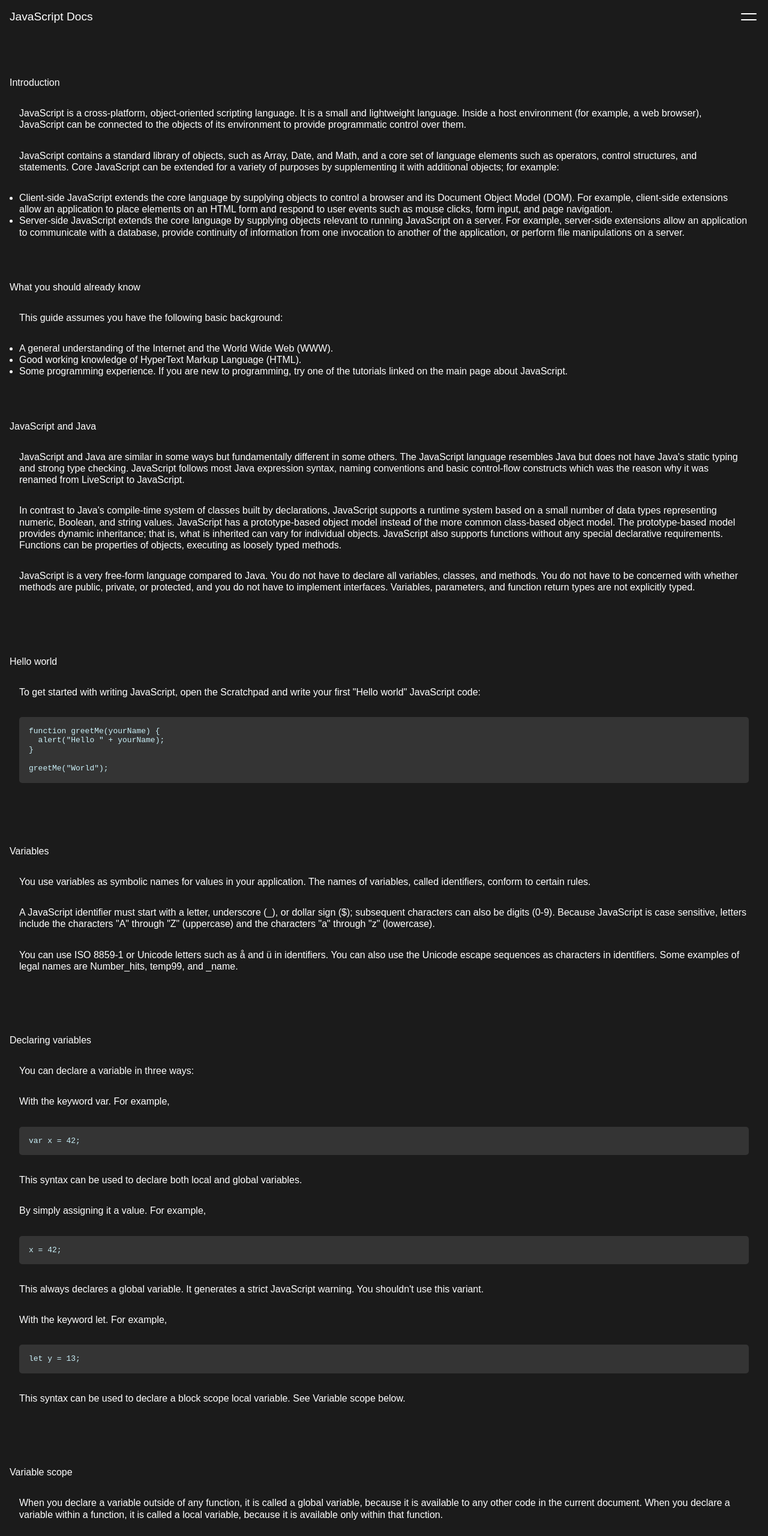
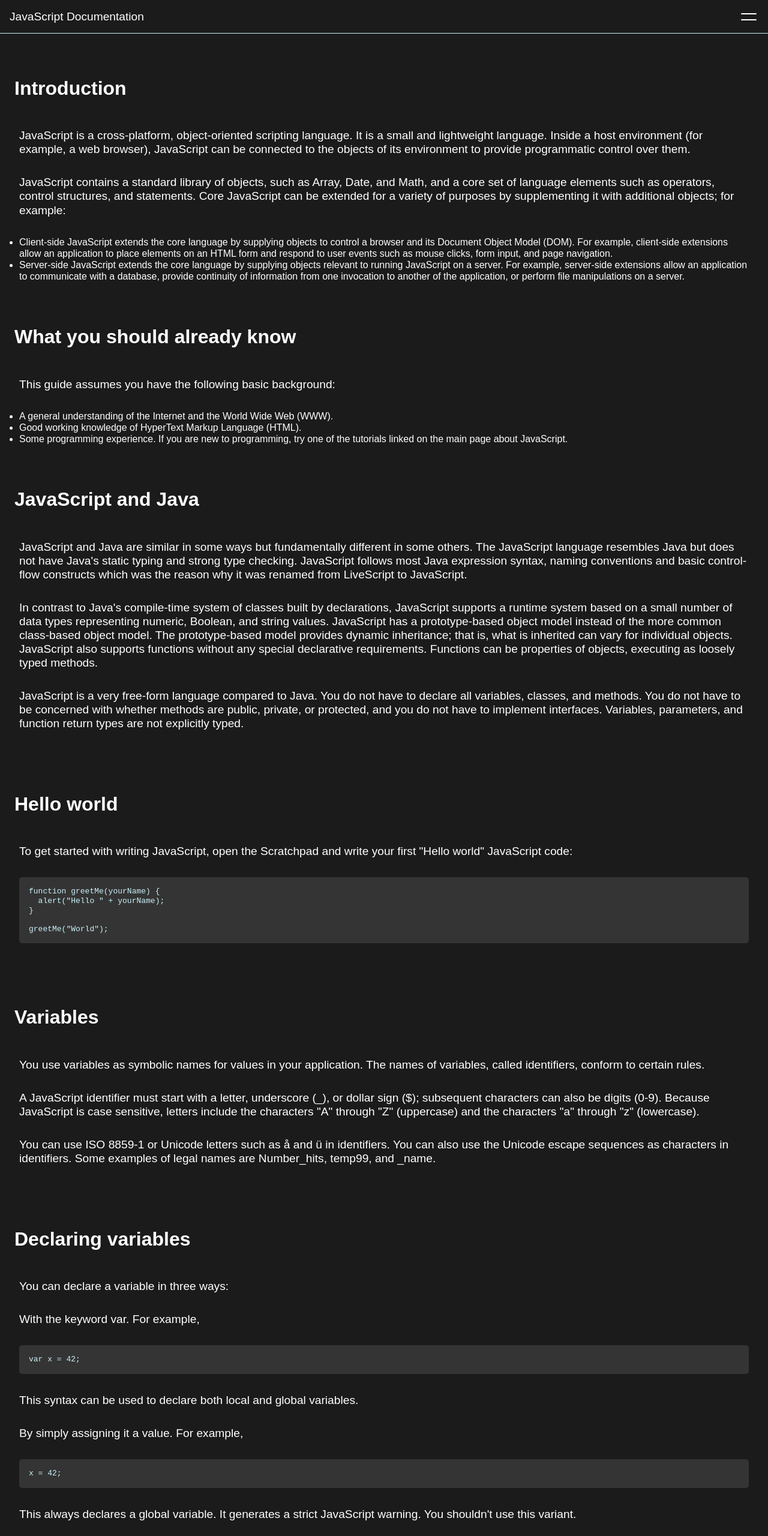
Before and after one commit to marioAmauta/javascript-documentation, a plain HTML site: page index.html in a window 1280 px wide. Shown: the top 2560 px of the page at 60% size. Drawn offline with Linux system fonts and the light colour scheme.

Commit message:
Put titles in h2 tags and change some styles

```diff
--- a/index.html
+++ b/index.html
@@ -98,7 +98,7 @@
     </nav>
     <nav id="mobile-navbar">
       <header>
-        <a href="#">JavaScript Docs</a>
+        <a href="#">JavaScript Documentation</a>
       </header>
       <div id="navbar-links">
         <a
@@ -179,7 +179,9 @@
         class="main-section"
         id="Introduction"
       >
-        <header>Introduction</header>
+        <header>
+          <h2>Introduction</h2>
+        </header>
         <article>
           <p>
             JavaScript is a cross-platform, object-oriented scripting language. It is a small and lightweight language.
@@ -210,7 +212,9 @@
         class="main-section"
         id="What_you_should_already_know"
       >
-        <header>What you should already know</header>
+        <header>
+          <h2>What you should already know</h2>
+        </header>
         <article>
           <p>This guide assumes you have the following basic background:</p>
           <ul>
@@ -227,7 +231,9 @@
         class="main-section"
         id="JavaScript_and_Java"
       >
-        <header>JavaScript and Java</header>
+        <header>
+          <h2>JavaScript and Java</h2>
+        </header>
         <article>
           <p>
             JavaScript and Java are similar in some ways but fundamentally different in some others. The JavaScript
@@ -255,7 +261,9 @@
         class="main-section"
         id="Hello_world"
       >
-        <header>Hello world</header>
+        <header>
+          <h2>Hello world</h2>
+        </header>
         <article>
           <p>
             To get started with writing JavaScript, open the Scratchpad and write your first "Hello world" JavaScript
@@ -276,7 +284,9 @@ greetMe("World");</pre
         class="main-section"
         id="Variables"
       >
-        <header>Variables</header>
+        <header>
+          <h2>Variables</h2>
+        </header>
         <article>
           <p>
             You use variables as symbolic names for values in your application. The names of variables, called
@@ -298,7 +308,9 @@ greetMe("World");</pre
         class="main-section"
         id="Declaring_variables"
       >
-        <header>Declaring variables</header>
+        <header>
+          <h2>Declaring variables</h2>
+        </header>
         <article>
           <p>You can declare a variable in three ways:</p>
           <p>With the keyword var. For example,</p>
@@ -325,7 +337,9 @@ greetMe("World");</pre
         class="main-section"
         id="Variable_scope"
       >
-        <header>Variable scope</header>
+        <header>
+          <h2>Variable scope</h2>
+        </header>
         <article>
           <p>
             When you declare a variable outside of any function, it is called a global variable, because it is available
@@ -363,7 +377,9 @@ console.log(y); // ReferenceError: y is not defined</pre
         class="main-section"
         id="Global_variables"
       >
-        <header>Global variables</header>
+        <header>
+          <h2>Global variables</h2>
+        </header>
         <article>
           <p>
             Global variables are in fact properties of the global object. In web pages the global object is window, so
@@ -380,7 +396,9 @@ console.log(y); // ReferenceError: y is not defined</pre
         class="main-section"
         id="Constants"
       >
-        <header>Constants</header>
+        <header>
+          <h2>Constants</h2>
+        </header>
         <article>
           <p>
             You can create a read-only, named constant with the const keyword. The syntax of a constant identifier is
@@ -429,7 +447,9 @@ MY_OBJECT.key = "otherValue";</pre
         class="main-section"
         id="Data_types"
       >
-        <header>Data types</header>
+        <header>
+          <h2>Data types</h2>
+        </header>
         <article>
           <p>The latest ECMAScript standard defines seven data types:</p>
           <ul>
@@ -458,7 +478,9 @@ MY_OBJECT.key = "otherValue";</pre
         class="main-section"
         id="if..._else_statement"
       >
-        <header>if... else statement</header>
+        <header>
+          <h2>if... else statement</h2>
+        </header>
         <article>
           <p>
             Use the if statement to execute a statement if a logical condition is true. Use the optional else clause to
@@ -539,7 +561,9 @@ if ((x = y)) {
         class="main-section"
         id="While_statement"
       >
-        <header>While statement</header>
+        <header>
+          <h2>While statement</h2>
+        </header>
         <article>
           <p>
             A while statement executes its statements as long as a specified condition evaluates to true. A while
@@ -587,7 +611,9 @@ while (n < 3) {
         class="main-section"
         id="Function_declarations"
       >
-        <header>Function declarations</header>
+        <header>
+          <h2>Function declarations</h2>
+        </header>
         <article>
           <p>
             A function definition (also called a function declaration, or function statement) consists of the function
@@ -620,7 +646,9 @@ function square(number) {
         class="main-section"
         id="Reference"
       >
-        <header>Reference</header>
+        <header>
+          <h2>Reference</h2>
+        </header>
         <article>
           <ul>
             <li>
--- a/styles.css
+++ b/styles.css
@@ -19,6 +19,7 @@ html {
   box-sizing: inherit;
   margin: 0;
   padding: 0;
+  /* outline: 1px solid white; */
 }
 
 body {
@@ -93,6 +94,7 @@ a {
   height: var(--mobile-navbar-height);
   background-color: #1b1b1b;
   color: white;
+  border-bottom: 1px solid var(--code-color);
 }
 
 #mobile-navbar header {
@@ -144,8 +146,16 @@ a {
 }
 
 .main-section header {
-  padding-top: calc(var(--mobile-navbar-height) + 1rem);
-  margin-bottom: 2rem;
+  position: sticky;
+  top: 0;
+  padding-top: var(--mobile-navbar-height);
+  background-color: var(--background-primary);
+}
+
+.main-section h2 {
+  padding: 1rem 0;
+  margin: 0 0 2rem 0.5rem;
+  font-size: 2rem;
 }
 
 .main-section article {
@@ -154,6 +164,7 @@ a {
 
 .main-section p {
   margin-bottom: 2rem;
+  font-size: 1.2rem;
 }
 
 .code-container {
```
